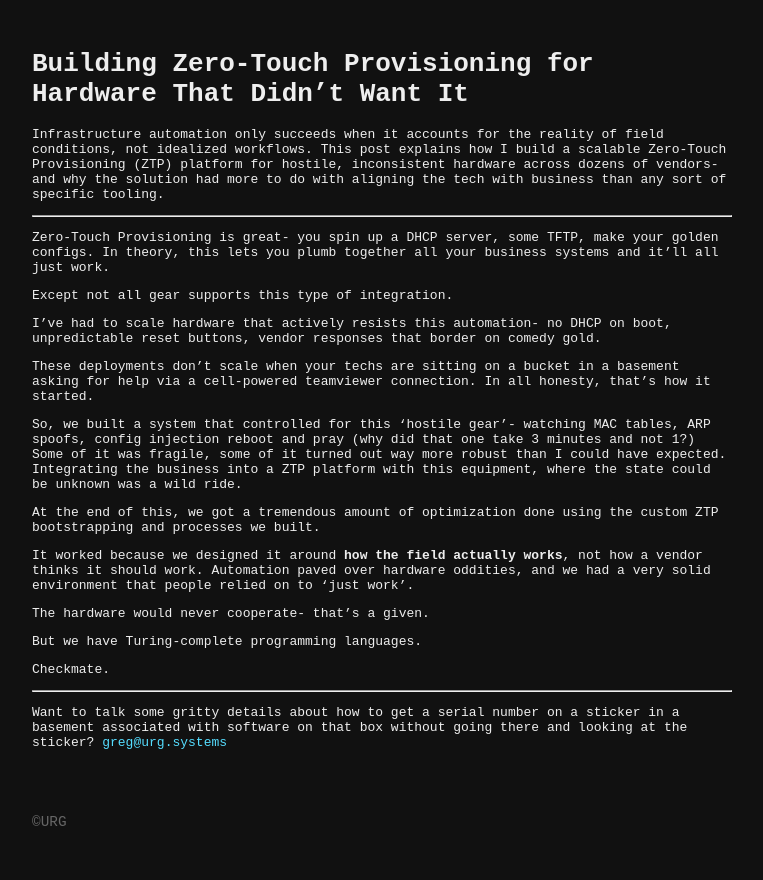
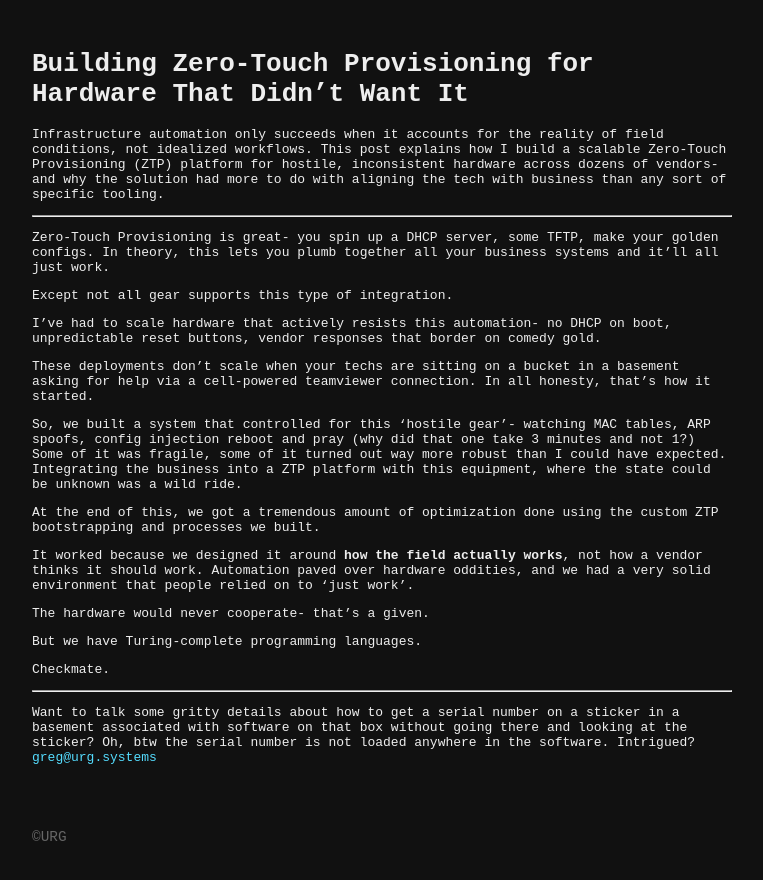
Before and after one commit to urgdog/urg.systems, a Jekyll site: the page built from projects/zero-touch.md, in a window 1280 px wide. Shown: the top 880 px of the page, without its empty margins (258-1021 px from the left). Built offline with Jekyll 4.4.1, drawn with Linux system fonts in a browser that asks for light colours.

Commit message:
clarity and stuff

```diff
--- a/projects/zero-touch.md
+++ b/projects/zero-touch.md
@@ -44,4 +44,5 @@ Checkmate.
 ---
 
 Want to talk some gritty details about how to get a serial number on a sticker in a basement associated
-with software on that box without going there and looking at the sticker? [greg@urg.systems](mailto:greg@urg.systems)
+with software on that box without going there and looking at the sticker? Oh, btw the serial number
+is not loaded anywhere in the software. Intrigued? [greg@urg.systems](mailto:greg@urg.systems)
```
